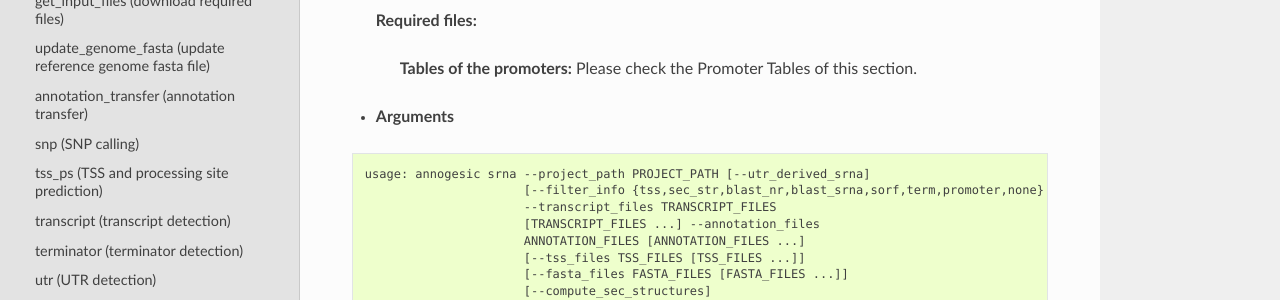
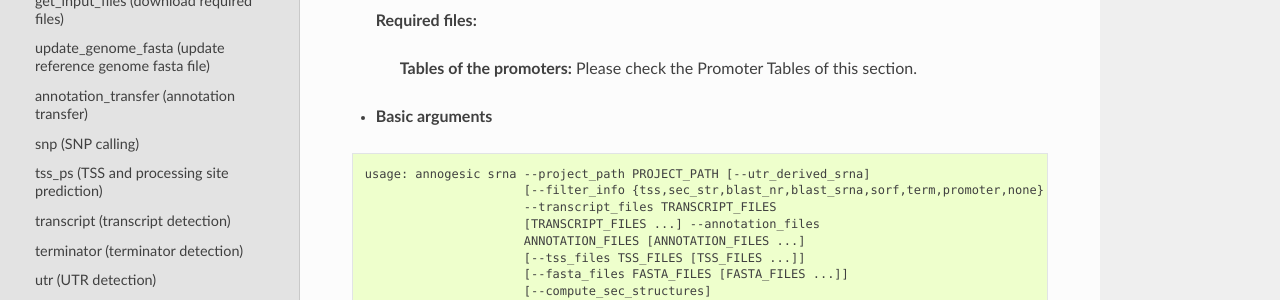
Before and after one commit to Sung-Huan/ANNOgesic, a Sphinx documentation site: the page built from docs/source/subcommands.rst, in a window 1280 px wide and 900 px high, scrolled down 29646 px. Shown: the part 151-451 px from the top of the window. Built offline with Sphinx 7.4.7 and the Read the Docs theme 2.0.0, drawn with Linux system fonts in a browser that asks for light colours; pages that are not in the unit, such as notebooks, are missing from menus.

Commit message:
rephrase the argument interface

```diff
--- a/docs/source/subcommands.rst
+++ b/docs/source/subcommands.rst
@@ -1470,7 +1470,7 @@ this candidates will be removed. ``--blast_score_nr`` and ``--blast_e_nr`` can b
 
 		**Tables of the promoters:** Please check the Promoter Tables of this section.
 
-- **Arguments**
+- **Basic arguments**
 
 ::
 
```
